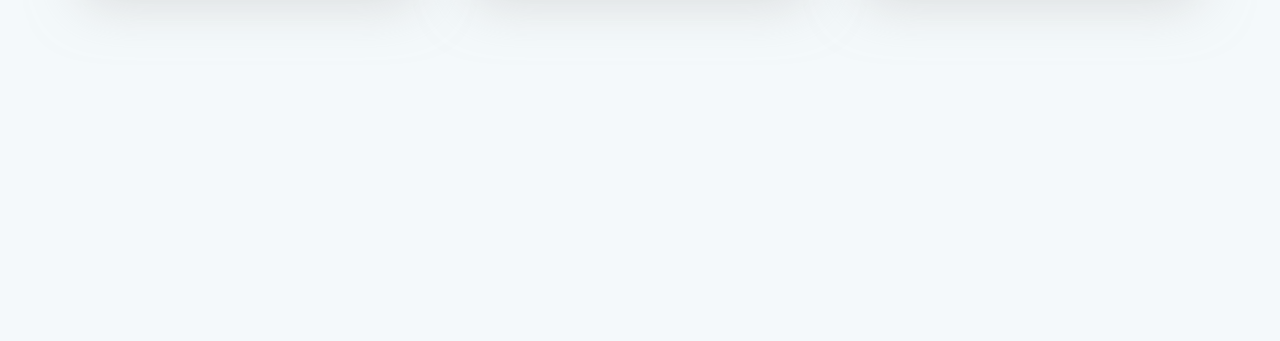
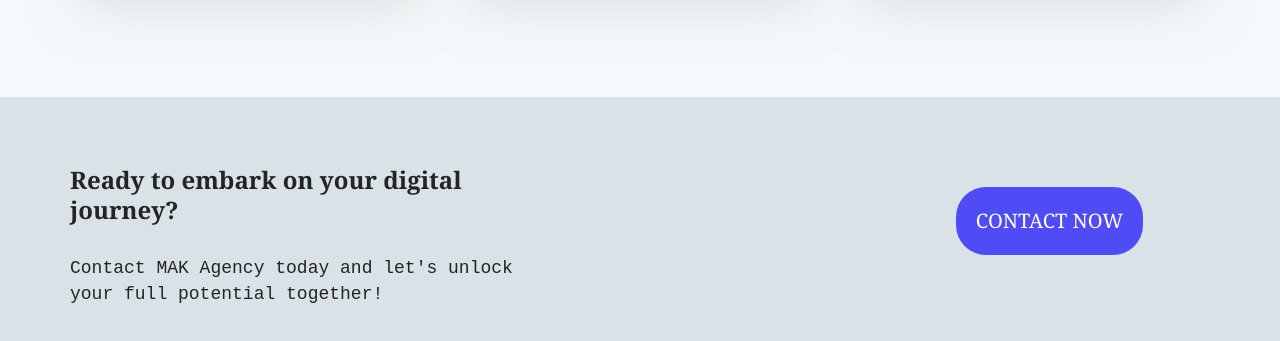
Before and after one commit to SyedaAnoosha/SCD-Project-Digital-Agency-Website, a plain HTML site: page about.html in a window 1280 px wide. Shown: the part 2341-2682 px from the top of the page. Before the commit the page ends 2438 px from the top, so only its background shows below. Drawn offline with Linux system fonts and the light colour scheme.

Commit message:
section added

```diff
--- a/about.html
+++ b/about.html
@@ -180,5 +180,29 @@
             </div>
          </section>
 
+         <div class="our_partners_area bg-gradient">
+            <div class="book_now_aera ">
+               <div class="container">
+                  <div class="row book_now">
+                     <div class="col-md-5 booking_text">
+                        <h4>Ready to embark on your digital journey?</h4>
+                        <p>Contact MAK Agency today and let's unlock your full potential together!</p>
+                     </div>
+                     <div class="col-md-7 p0 book_bottun">
+                        <div class="col-md-7">
+
+                        </div>
+                        <div class="col-md-5">
+                           <div class="top-banner text-left" style="visibility: visible;;">
+                              <a id="#services" href="contact.html" class="btn btn-primary js-scroll-trigger" style="visibility: visible;">CONTACT NOW</a>
+                           </div>
+                        </div>
+                     </div>
+                  </div>
+               </div>
+            </div>
+         </div>
+
+
     </body>
 </html>
```
